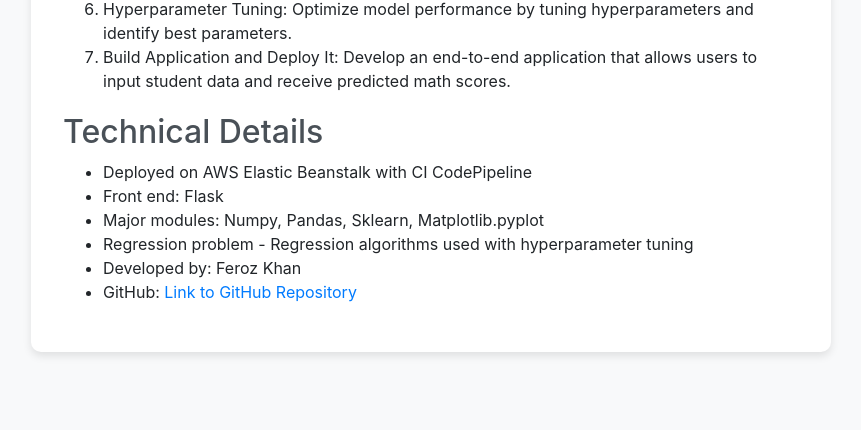
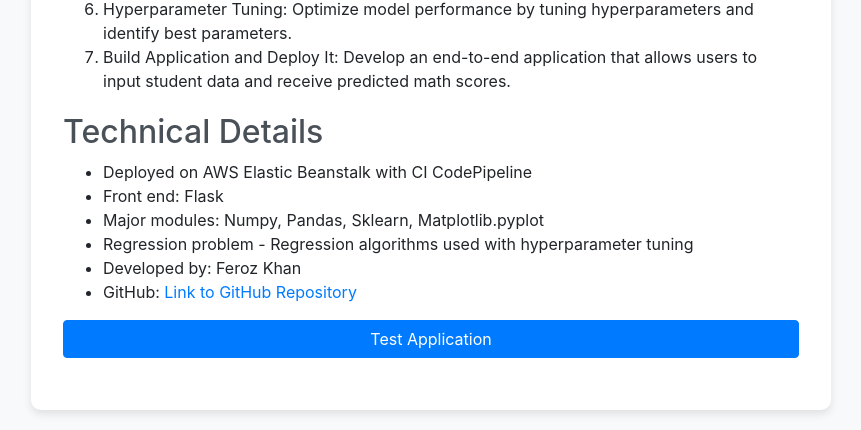
Before and after one commit to ferozk0333/MLProject, a Flask app: page / in a window 1280 px wide. Shown: the part 760-1190 px from the top of the page, without its empty margins (209-1070 px from the left). Before the commit the page ends 1116 px from the top, so only its background shows below. Run offline with Flask 3, Linux system fonts and the light colour scheme; some libraries are stand-ins or nearby versions.

Commit message:
frontend updated

```diff
--- a/templates/index.html
+++ b/templates/index.html
@@ -137,6 +137,7 @@
             <li>Developed by: Feroz Khan</li>
             <li>GitHub: <a href="https://github.com/ferozk0333/MLProject" target="_blank">Link to GitHub Repository</a></li>
         </ul>
+        <a href="/predictdata" class="btn btn-primary">Test Application</a>
     </div>
 </body>
 </html>
```
